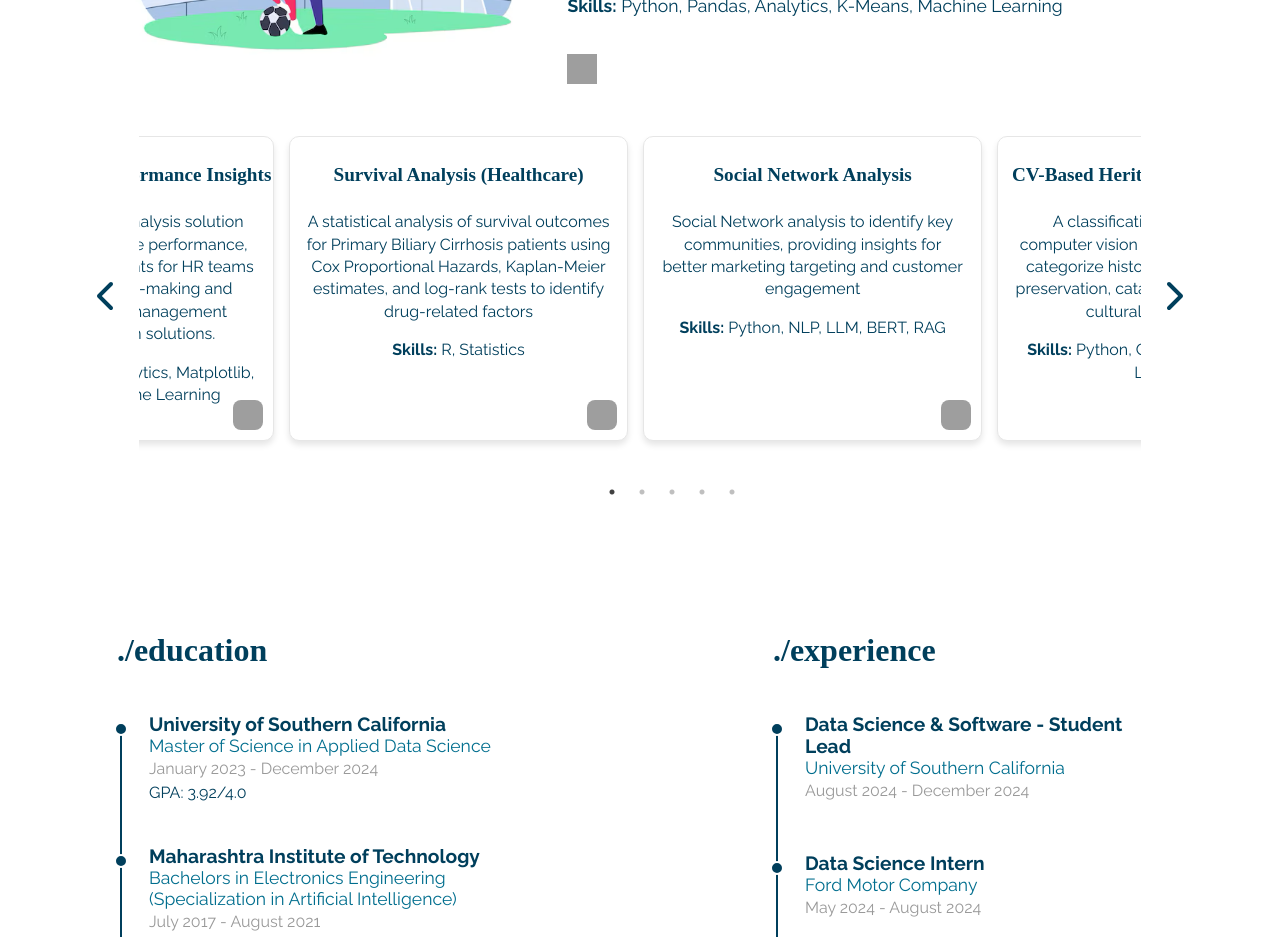
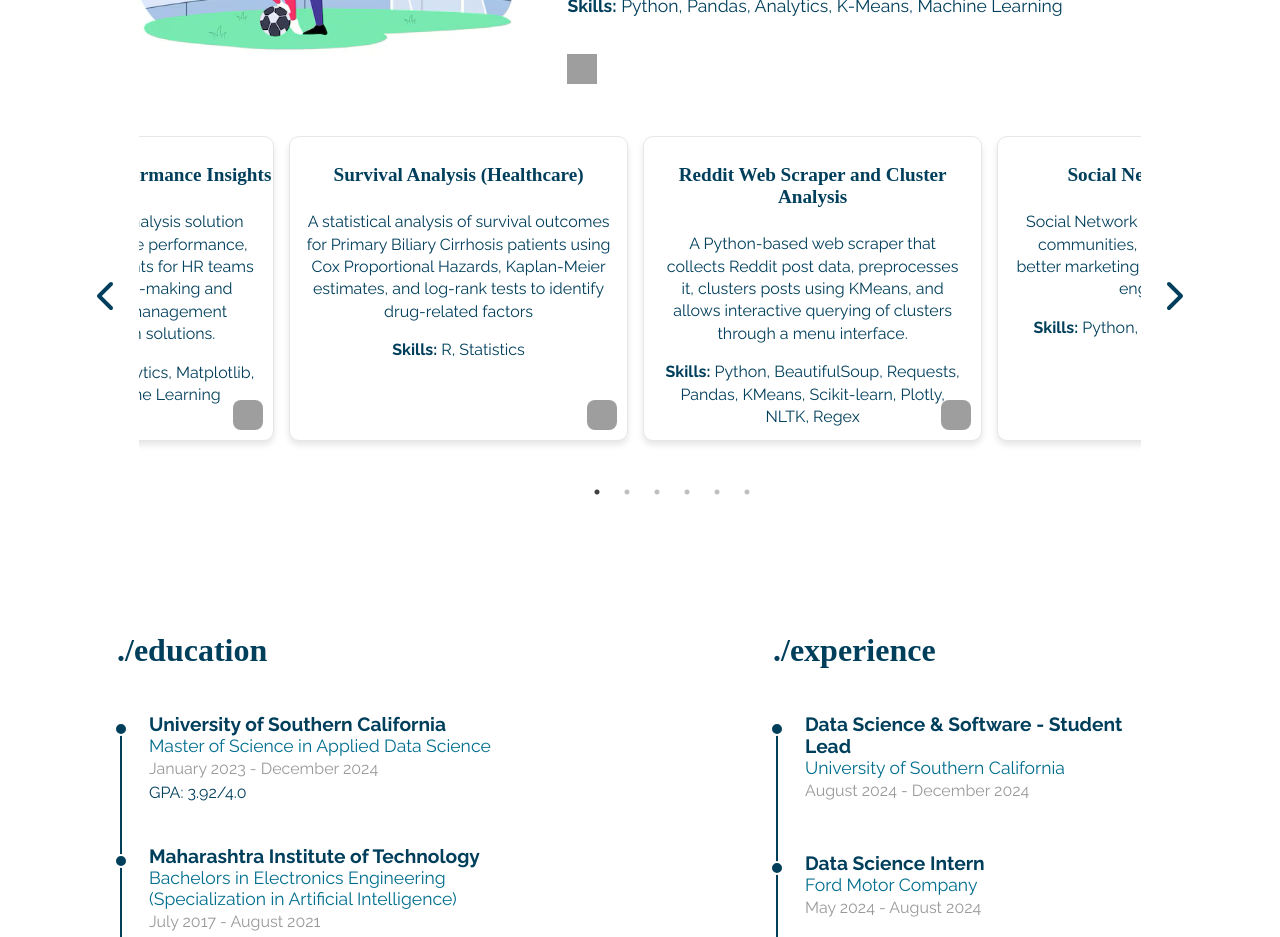
Before and after one commit to revatip2/revatip2.github.io, a React (Create React App) app: page / in a window 1280 px wide. Shown: the part 1560-2497 px from the top of the page. Built offline with nearby package versions, Linux system fonts and the light colour scheme; grey boxes are pictures that could not be loaded; a web font is replaced by a local one.

Commit message:
project addition

```diff
--- a/src/Projects.js
+++ b/src/Projects.js
@@ -38,6 +38,12 @@
     description: "A statistical analysis of survival outcomes for Primary Biliary Cirrhosis patients using Cox Proportional Hazards, Kaplan-Meier estimates, and log-rank tests to identify drug-related factors",
     skills: ["R", "Statistics"],
     githubLink: "https://github.com/revatip2/Survival-Analysis-using-R"
+    },
+    {
+      title: "Reddit Web Scraper and Cluster Analysis",
+      description: "A Python-based web scraper that collects Reddit post data, preprocesses it, clusters posts using KMeans, and allows interactive querying of clusters through a menu interface.",
+      skills: ["Python", "BeautifulSoup", "Requests", "Pandas", "KMeans", "Scikit-learn", "Plotly", "NLTK", "Regex"],
+      githubLink: "https://github.com/revatip2/Reddit-Web-Scraper-and-Clustering"
     },
     {
     title: "Social Network Analysis",
```
